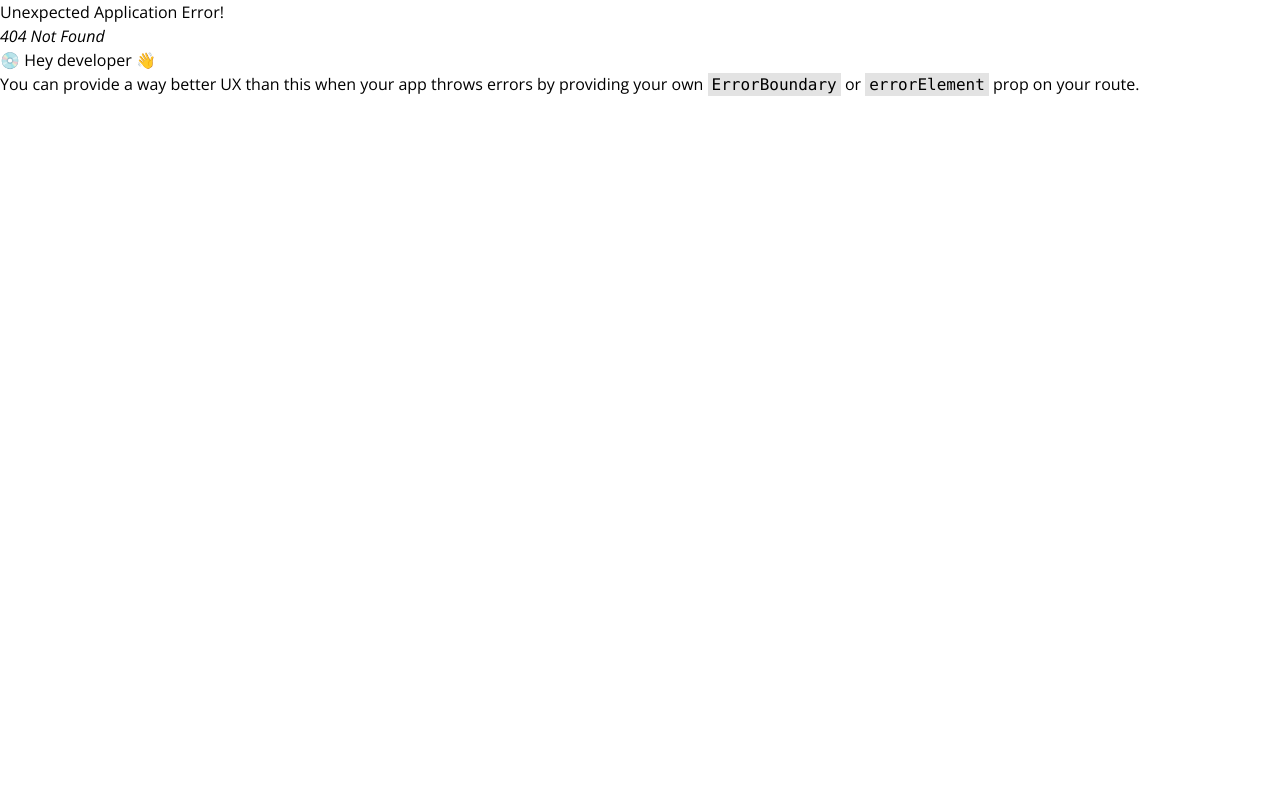
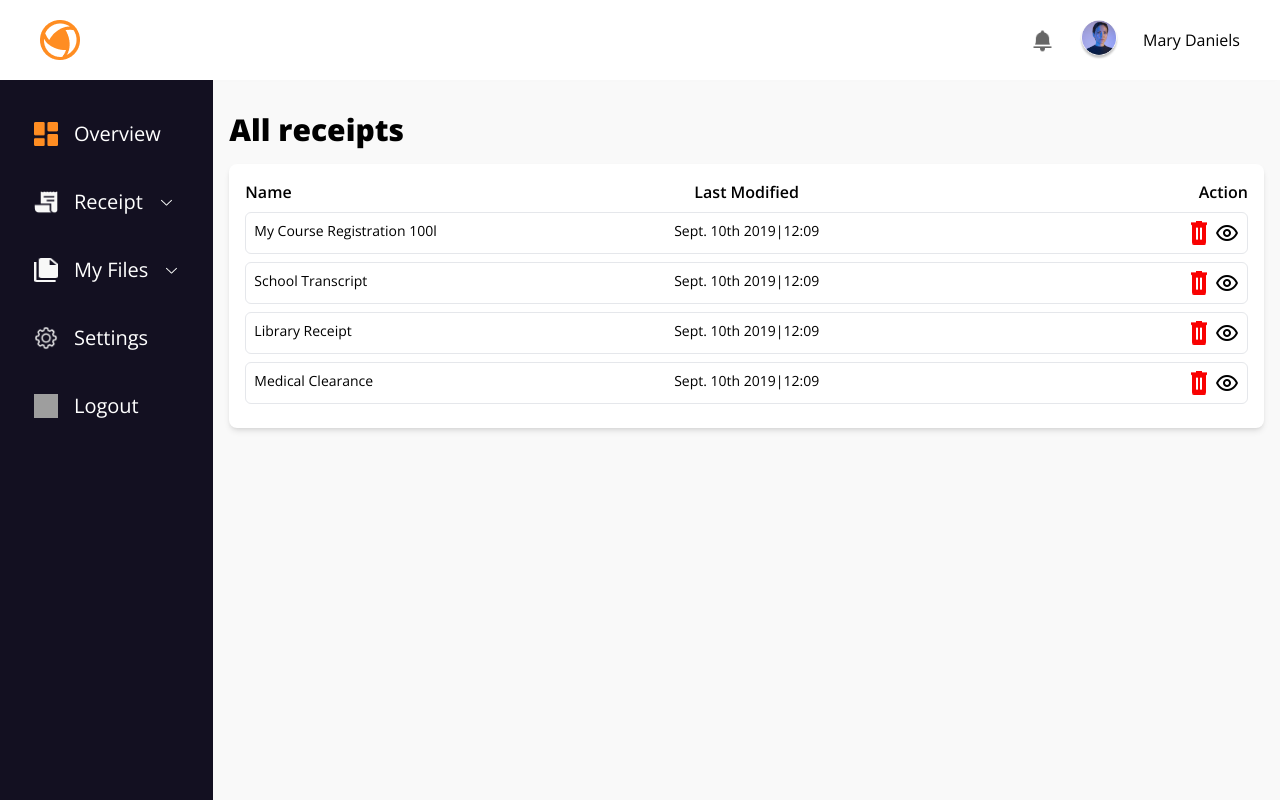
Before and after one commit to StoreGaurd/storeGaurd_frontend, a React (Vite) app: page /dashboard/all_reciept in a window 1280 px wide. Before the commit this address had no page. Built offline with nearby package versions, Linux system fonts and the light colour scheme; grey boxes are pictures that could not be loaded; a web font is replaced by a local one.

Commit message:
settings

```diff
--- /dev/null
+++ b/src/components/dashboard/AllReciept.jsx
@@ -0,0 +1,53 @@
+import deleteIcon from "../../utils/icons/delete.png"
+import viewIcon from "../../utils/icons/view.png"
+
+const AllReciepts = () => {
+  return (
+    <div className="bg-[#F9F9F9F9] w-full h-full pt-8 px-4 overflow-scroll">
+    <p className="text-black font-extrabold text-2xl md:text-3xl mb-4">All receipts</p>
+        <div className="pb-6 grid bg-white p-4 shadow-md rounded-lg">
+            <div className="flex justify-between gap-4 w-full mb-2">
+                <p className="font-semibold w-2/3 md:w-1/3 text-start">Name</p>
+                <p className="hidden md:block font-semibold w-1/3 text-center">Last Modified</p>
+                <p className="font-semibold w-1/3 text-end">Action</p>
+            </div>
+            <div className="flex flex-col gap-2">
+                <div className="flex justify-between gap-4 w-full border p-2 rounded-md cursor-pointer hover:bg-[#E4EDF1]">
+                    <p className="text-[12px] lg:text-sm w-2/3 md:w-1/3">My Course Registration 100l</p>
+                    <p className="hidden md:block text-[12px] lg:text-sm w-1/3 text-center">Sept. 10th 2019|12:09</p>
+                    <div className="w-1/3 flex justify-end gap-2">
+                        <img src={deleteIcon} alt="" />
+                        <img src={viewIcon} alt="" />
+                    </div>
+                </div>
+                <div className="flex justify-between gap-4 w-full border p-2 rounded-md cursor-pointer hover:bg-[#E4EDF1]">
+                    <p className="text-[12px] lg:text-sm w-2/3 md:w-1/3 text-start">School Transcript</p>
+                    <p className="hidden md:block text-[12px] lg:text-sm w-1/3 text-center">Sept. 10th 2019|12:09</p>
+                    <div className="w-1/3 flex justify-end gap-2">
+                        <img src={deleteIcon} alt="" />
+                        <img src={viewIcon} alt="" />
+                    </div>
+                </div>
+                <div className="flex justify-between gap-4 w-full border p-2 rounded-md cursor-pointer hover:bg-[#E4EDF1]">
+                    <p className="text-[12px] lg:text-sm w-2/3 md:w-1/3 text-start">Library Receipt</p>
+                    <p className="hidden md:block text-[12px] lg:text-sm w-1/3 text-center">Sept. 10th 2019|12:09</p>
+                    <div className="w-1/3 flex justify-end gap-2">
+                        <img src={deleteIcon} alt="" />
+                        <img src={viewIcon} alt="" />
+                    </div>
+                </div>
+                <div className="flex justify-between gap-4 w-full border p-2 rounded-md cursor-pointer hover:bg-[#E4EDF1]">
+                    <p className="text-[12px] lg:text-sm w-2/3 md:w-1/3 text-start">Medical Clearance</p>
+                    <p className="hidden md:block text-[12px] lg:text-sm w-1/3 text-center">Sept. 10th 2019|12:09</p>
+                    <div className="w-1/3 flex justify-end gap-2">
+                        <img src={deleteIcon} alt="" />
+                        <img src={viewIcon} alt="" />
+                    </div>
+                </div>
+            </div>
+        </div>
+    </div>
+  )
+}
+
+export default AllReciepts
--- a/src/components/dashboard/DashbordContent.jsx
+++ b/src/components/dashboard/DashbordContent.jsx
@@ -4,7 +4,7 @@ import viewIcon from "../../utils/icons/view.png"
 
 const DashbordContent = () => {
   return (
-    <div className="bg-[#F9F9F9F9] w-full h-full pt-8 px-4 overflow-y-auto no-scrollbar">
+    <div className="bg-[#F9F9F9F9] w-full h-full pt-8 px-4 overflow-scroll">
     <p className="text-black font-extrabold text-2xl md:text-3xl mb-4">Hello Mary Daniels!</p>
     <p className="text-[15px] text-black">18/03/2024</p>
     <div>
--- /dev/null
+++ b/src/components/dashboard/ReceiptUpload.jsx
@@ -0,0 +1,65 @@
+// import { Receipt } from "@mui/icons-material";
+import { useState, useRef } from "react";
+
+const ReceiptUpload = () => {
+  const [files, setFiles] = useState(null);
+  const inputRef = useRef();
+
+  const handleDragOver = (event) => {
+    event.preventDefault();
+  };
+
+  const handleDrop = (event) => {
+    event.preventDefault();
+    setFiles(event.dataTransfer.files)
+  };
+
+  // send files to the server // learn from my other video
+  const handleUpload = () => {
+    const formData = new FormData();
+    formData.append("Files", files);
+    console.log(formData.getAll())
+    // fetch(
+    //   "link", {
+    //     method: "POST",
+    //     body: formData
+    //   }
+    // )
+  };
+
+  if (files) return (
+    <div className="hidden">
+        <ul>
+            {Array.from(files).map((file, idx) => <li key={idx}>{file.name}</li> )}
+        </ul>
+        <div className="actions">
+            <button onClick={() => setFiles(null)}>Cancel</button>
+            <button onClick={handleUpload}>Upload</button>
+        </div>
+    </div>
+  )
+
+  return (
+    <>
+        <div
+            className="mt-[10%] flex flex-col items-center mx-8 gap-6 py-6 px-6 border-dashed border-[#222] border-2"
+            onDragOver={handleDragOver}
+            onDrop={handleDrop}
+        >
+          <h1 className="text-xl font-semibold text-[#222]">Drag and Drop Receipt to Upload</h1>
+          <h1 className="text-xl font-semibold text-[#222]">Or</h1>
+          <input
+            type="file"
+            multiple
+            onChange={(event) => setFiles(event.target.files)}
+            hidden
+            accept="image/png, image/jpeg"
+            ref={inputRef}
+          />
+          <button className="py-3 px-10 text-[#fff] bg-[#FF8D22] rounded-xl text-sm font-semibold" onClick={() => inputRef.current.click()}>Select Files</button>
+        </div>
+    </>
+  );
+};
+
+export default ReceiptUpload;
--- /dev/null
+++ b/src/components/dashboard/SettingsComponent.jsx
@@ -0,0 +1,10 @@
+const SettingsComponent = () => {
+  return (
+    <div className="bg-[#F9F9F9F9] w-full h-full pt-8 px-4 overflow-scroll">
+    <p className="text-black font-extrabold text-2xl md:text-3xl mb-4">All receipts</p>
+
+    </div>
+  )
+}
+
+export default SettingsComponent
--- a/src/layout/DashboardLayout.jsx
+++ b/src/layout/DashboardLayout.jsx
@@ -63,7 +63,7 @@ const DashboardLayout = ({ children }) => {
                         <Link to="/dashboard">
                             <div className='flex items-center justify-center gap-4 cursor-pointer'>
                                 <img src={overview} alt="" className='w-6 h-6' />
-                                <p className='text-xl text-[#FF8D22]'>Overview</p>
+                                <p className='text-xl text-white'>Overview</p>
                             </div>
                         </Link>
                         <div className='flex flex-col items-center justify-center'>
@@ -74,8 +74,8 @@ const DashboardLayout = ({ children }) => {
                             </div>
                             {showReceiptContent && (
                                 <div className='text-white flex flex-col gap-3 mt-3'>
-                                    <p className='cursor-pointer text-[13px]'>Upload</p>
-                                    <p className='cursor-pointer text-[13px]'>All receipts</p>
+                                    <p className='cursor-pointer text-[13px]'><Link to="/dashboard/upload_reciept">Upload</Link></p>
+                                    <p className='cursor-pointer text-[13px]'><Link to="/dashboard/all_reciept">All receipts</Link></p>
                                 </div>
                             )}
                         </div>
--- a/src/layout/MobileDashboardLayout.jsx
+++ b/src/layout/MobileDashboardLayout.jsx
@@ -107,7 +107,7 @@ const MobileDashboardLayout = ({children}) => {
           <Link to="/dashboard" onClick={()=>setIsNavbarOpen(false)}>
             <div className='flex items-center justify-center gap-4 cursor-pointer'>
               <img src={overview} alt="" className='w-6 h-6' />
-              <p className='text-xl text-[#FF8D22]'>Overview</p>
+              <p className='text-xl text-white'>Overview</p>
             </div>
           </Link>
           <div className='flex flex-col items-center justify-center'>
@@ -118,8 +118,8 @@ const MobileDashboardLayout = ({children}) => {
             </div>
             {showRecieptContent && (
                 <div className='text-white flex flex-col gap-3 mt-3'>
-                    <p className='cursor-pointer text-[13px]'>Upload</p>
-                    <p className='cursor-pointer text-[13px]'>All receipts</p>
+                    <p className='cursor-pointer text-[13px]'><Link to="/dashboard/upload_reciept">Upload</Link></p>
+                    <p className='cursor-pointer text-[13px]'><Link to="/dashboard/all_reciept">All receipts</Link></p>
                 </div>
             )}
           </div>
--- /dev/null
+++ b/src/pages/dashboard/AllReciepts.jsx
@@ -0,0 +1,21 @@
+import AllReciepts from "../../components/dashboard/AllReciept"
+import DashboardLayout from "../../layout/DashboardLayout"
+import MobileDashboardLayout from "../../layout/MobileDashboardLayout"
+const Upload = () => {
+  return (
+    <div>
+        <div className="hidden md:block">
+            <DashboardLayout>
+                <AllReciepts />
+            </DashboardLayout>
+        </div>
+        <div className="block md:hidden">
+            <MobileDashboardLayout>
+                <AllReciepts />
+            </MobileDashboardLayout>
+        </div>
+    </div>
+  )
+}
+
+export default Upload
--- /dev/null
+++ b/src/pages/dashboard/Settings.jsx
@@ -0,0 +1,21 @@
+import AllReciepts from "../../components/dashboard/AllReciept"
+import DashboardLayout from "../../layout/DashboardLayout"
+import MobileDashboardLayout from "../../layout/MobileDashboardLayout"
+const Settings = () => {
+  return (
+    <div>
+        <div className="hidden md:block">
+            <DashboardLayout>
+                <AllReciepts />
+            </DashboardLayout>
+        </div>
+        <div className="block md:hidden">
+            <MobileDashboardLayout>
+                <AllReciepts />
+            </MobileDashboardLayout>
+        </div>
+    </div>
+  )
+}
+
+export default Settings
--- /dev/null
+++ b/src/pages/dashboard/Upload.jsx
@@ -0,0 +1,21 @@
+import ReceiptUpload from "../../components/dashboard/ReceiptUpload"
+import DashboardLayout from "../../layout/DashboardLayout"
+import MobileDashboardLayout from "../../layout/MobileDashboardLayout"
+const Upload = () => {
+  return (
+    <div>
+        <div className="hidden md:block">
+            <DashboardLayout>
+                <ReceiptUpload />
+            </DashboardLayout>
+        </div>
+        <div className="block md:hidden">
+            <MobileDashboardLayout>
+                <ReceiptUpload />
+            </MobileDashboardLayout>
+        </div>
+    </div>
+  )
+}
+
+export default Upload
--- a/src/router/index.js
+++ b/src/router/index.js
@@ -3,6 +3,8 @@ import Home from '../pages/Home';
 import DashboardHome from '../pages/dashboard/DashboardHome';
 import RegisterPage from '../pages/RegisterPage';
 import SignInPage from '../pages/SignInPage';
+import Upload from '../pages/dashboard/Upload';
+import AllReciepts from '../pages/dashboard/AllReciepts';
 
 
 const router = createBrowserRouter([
@@ -22,6 +24,14 @@ const router = createBrowserRouter([
     path: '/dashboard',
     Component: DashboardHome,
   },
+  {
+    path: '/dashboard/upload_reciept',
+    Component: Upload,
+  },
+  {
+    path: '/dashboard/all_reciept',
+    Component: AllReciepts,
+  }
 ]);
 
 export default router;
```
